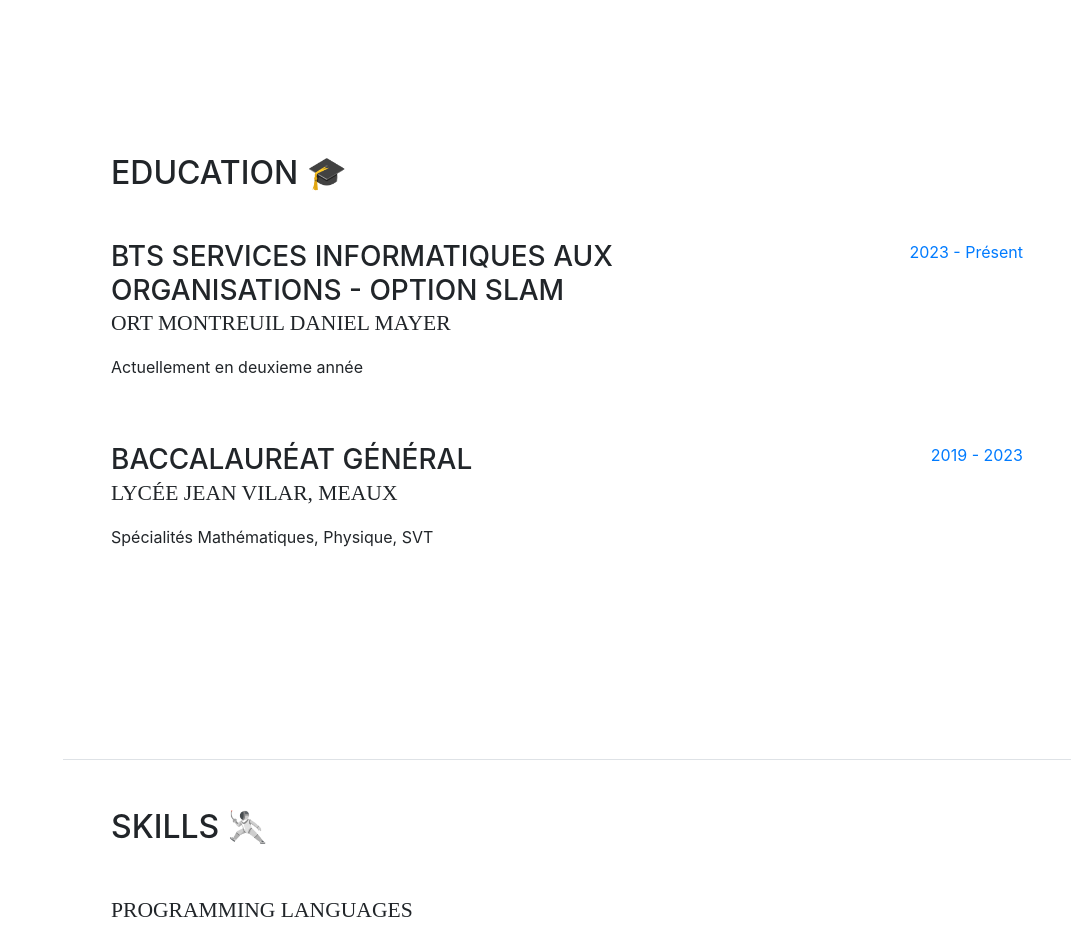
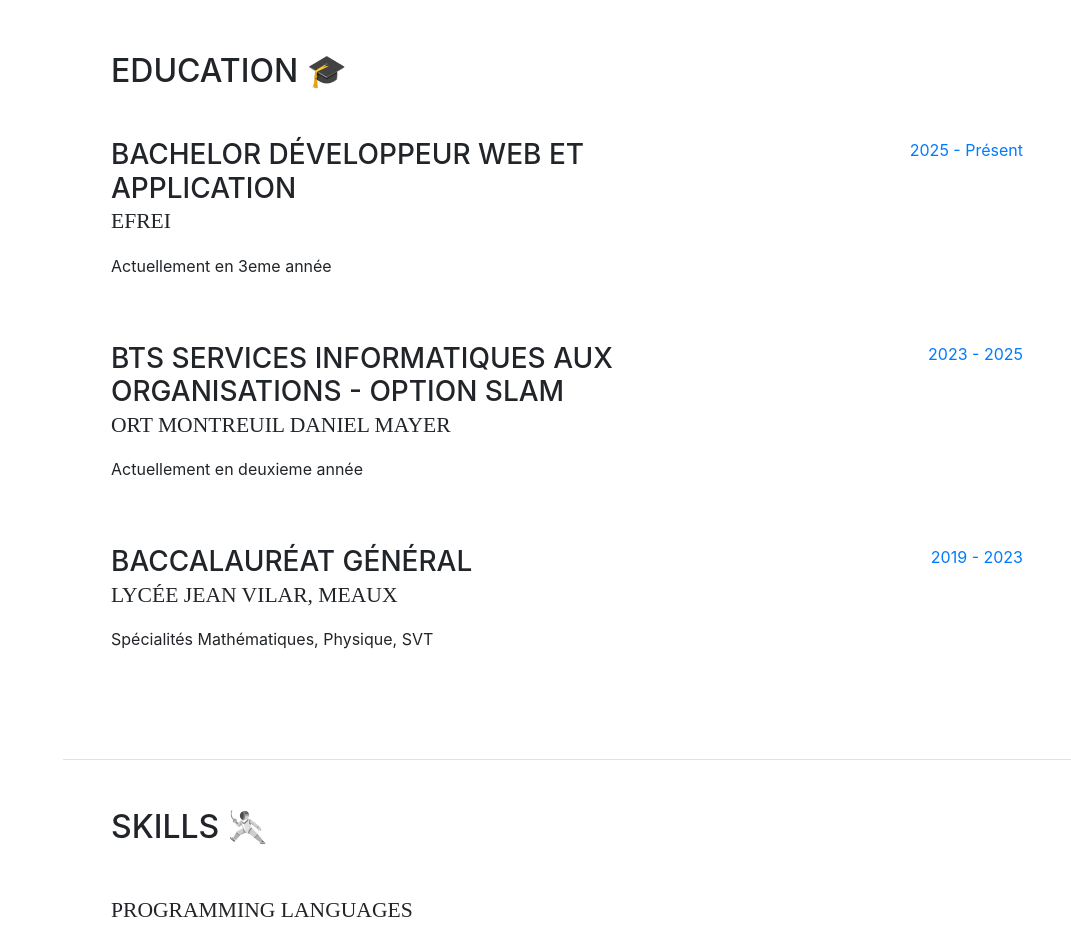
Before and after one commit to ThomasPaul01/PortFolio, a website with bundled scripts: page index.html in a window 1280 px wide. Shown: the part 840-1775 px from the top of the page, without its empty margins (209-1280 px from the left). Built offline with nearby package versions, Linux system fonts and the light colour scheme; a web font is replaced by a local one.

Commit message:
add efrei

```diff
--- a/index.html
+++ b/index.html
@@ -105,12 +105,23 @@
 
           <div class="resume-item d-flex flex-column flex-md-row mb-5">
             <div class="resume-content mr-auto">
+              <h3 class="mb-0">Bachelor Développeur web et application</h3>
+              <div class="subheading mb-3">Efrei</div>
+              <p>Actuellement en 3eme année</p>
+            </div>
+            <div class="resume-date text-md-right">
+              <span class="text-primary">2025 - Présent</span>
+            </div>
+          </div>
+
+          <div class="resume-item d-flex flex-column flex-md-row mb-5">
+            <div class="resume-content mr-auto">
               <h3 class="mb-0">BTS Services Informatiques aux Organisations - Option SLAM</h3>
               <div class="subheading mb-3">ORT Montreuil Daniel Mayer</div>
               <p>Actuellement en deuxieme année</p>
             </div>
             <div class="resume-date text-md-right">
-              <span class="text-primary">2023 - Présent</span>
+              <span class="text-primary">2023 - 2025</span>
             </div>
           </div>
 
```
